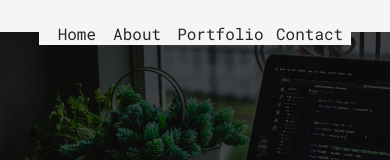
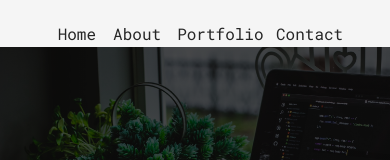
Before and after one commit to MMendes24/portfolio-site-iii, a React (Create React App) app: page / in a window 390 px wide. Shown: the top 160 px of the page. Built offline with nearby package versions, Linux system fonts and the light colour scheme.

Commit message:
Fixed styling on media queries

```diff
--- a/src/styling/index.js
+++ b/src/styling/index.js
@@ -162,9 +162,11 @@ const NavStyles = styled.nav`
 		padding: 3% 0%;
 	}
 	@media(max-width: 480px) {
-		padding: 1% 0%;
+		padding: 3% 0%;
 	}
-
+	@media(max-width: 300px) {
+		padding: 4% 0%;
+	}
 `
 const LandingStyles = styled.section`
 	color: whitesmoke;
```
